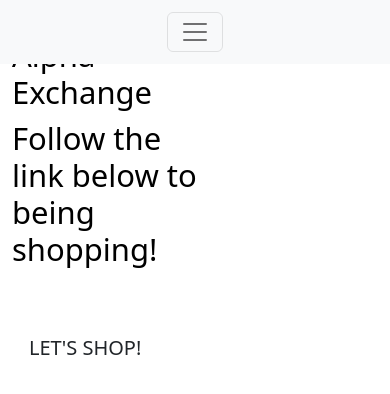
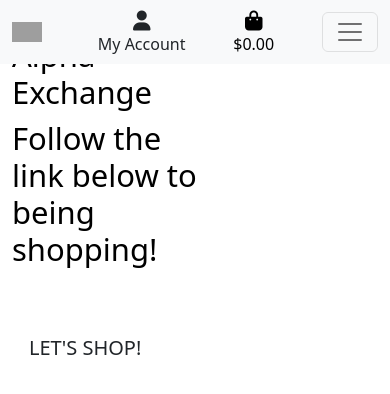
Before and after one commit to Code-Institute-Submissions/CI_PP5_Alpha_Exchange, a Django app: page / in a window 390 px wide. Shown: the top 394 px of the page. Run offline with Django 3.2, Linux system fonts and the light colour scheme; some libraries are stand-ins or nearby versions; grey boxes are pictures that could not be loaded.

Commit message:
rework header, search bar inside mobile nav, responsive down to all sizes

```diff
--- a/templates/base.html
+++ b/templates/base.html
@@ -40,44 +40,15 @@
     <header class="container-fluid fixed-top">
         <div class="row">
             <nav class="navbar navbar-expand-lg bg-light">
-                <div class="container-fluid">
-                    <div class="col-12 my-auto py-1 py-lg-0 text-center text-lg-left">
-                        <button class="navbar-toggler" type="button" data-bs-toggle="collapse" data-bs-target="#navbarTogglerDemo01" aria-controls="navbarTogglerDemo01" aria-expanded="false" aria-label="Toggle navigation">
-                            <span class="navbar-toggler-icon"></span>
-                        </button>
-                        <div class="collapse navbar-collapse" id="navbarTogglerDemo01">
-                            <img class="navbar-brand" src="#" alt="Bootstrap" width="30" height="30">
-                            <ul class="navbar-nav me-auto mb-2 mb-lg-0">
-                            <li class="nav-item">
-                                <a class="nav-link" href="{% url 'home' %}">Home</a>
-                            </li>
-                            <li class="nav-item">
-                                <a class="nav-link" href="#">Link</a>
-                            </li>
-                            <li class="nav-item">
-                                <a class="nav-link" href="#">Disabled</a>
-                            </li>
-                            </ul>
-                            <form method="GET" action="" class="d-flex mx-3">
-                                <div class="input-group w-100">
-                                    <input class="form-control border border-black rounded-0" type="text" name="q" placeholder="Search ...">
-                                    <div class="input-group-append">
-                                        <button class="form-control btn btn-black border border-black rounded-0" type="submit">
-                                            <span class="icon">
-                                                <i class="fas fa-search"></i>
-                                            </span>
-                                        </button>
-                                    </div>
-                                </div>
-                            </form>
-                            <li class="nav-item dropdown list-inline list-unstyled text-center text-lg-right my-0 mx-3">
+                <div class="container-fluid list-inline-item">
+                    <li class="nav-item dropdown list-inline-item text-center my-0">
                         <a class="nav-link dropdown" href="#" role="button" data-bs-toggle="dropdown" aria-expanded="false">
                             <div class="text-center">
                                 <div><i class="fas fa-user fa-lg"></i></div>
                                 <p class="my-0">My Account</p>
                             </div>
                         </a>
-                                <ul class="dropdown-menu border-0 mx-3">
+                        <ul class="dropdown-menu border-0">
                             {% if request.user.is_authenticated %}
                             {% if request.user.is_superuser %}
                                 <li><a href="" class="dropdown-item">Create New Product</a></li>
@@ -105,6 +76,35 @@
                             </a>
                         </li>
                     </li>
+                    <img class="navbar-brand order-first" src="#" alt="Website Branding" width="30" height="30">
+                    <button class="navbar-toggler" type="button" data-bs-toggle="collapse" data-bs-target="#navbarTogglerDemo01" aria-controls="navbarTogglerDemo01" aria-expanded="false" aria-label="Toggle navigation">
+                      <span class="navbar-toggler-icon"></span>
+                    </button>
+                    <div class="collapse navbar-collapse" id="navbarTogglerDemo01">
+                        <ul class="navbar-nav me-auto mb-2 mb-lg-0">
+                            <li class="nav-item">
+                                <a class="nav-link" aria-current="page" href="{% url 'home' %}">Home</a>
+                            </li>
+                            <li class="nav-item">
+                                <a class="nav-link" href="#">Link</a>
+                            </li>
+                            <li class="nav-item">
+                                <a class="nav-link">Disabled</a>
+                            </li>
+                        </ul>
+                        <div class="col-12 col-lg-4 my-auto py-1 py-lg-0">
+                            <form method="GET" action="" class="d-flex">
+                                <div class="input-group w-100">
+                                    <input class="form-control border border-black rounded-0" type="text" name="q" placeholder="Search ...">
+                                    <div class="input-group-append">
+                                        <button class="form-control btn btn-black border border-black rounded-0" type="submit">
+                                            <span class="icon">
+                                                <i class="fas fa-search"></i>
+                                            </span>
+                                        </button>
+                                    </div>
+                                </div>
+                            </form>
                         </div>
                     </div>
                 </div>
```
Lines whose indentation alone changed are shown as unchanged.
